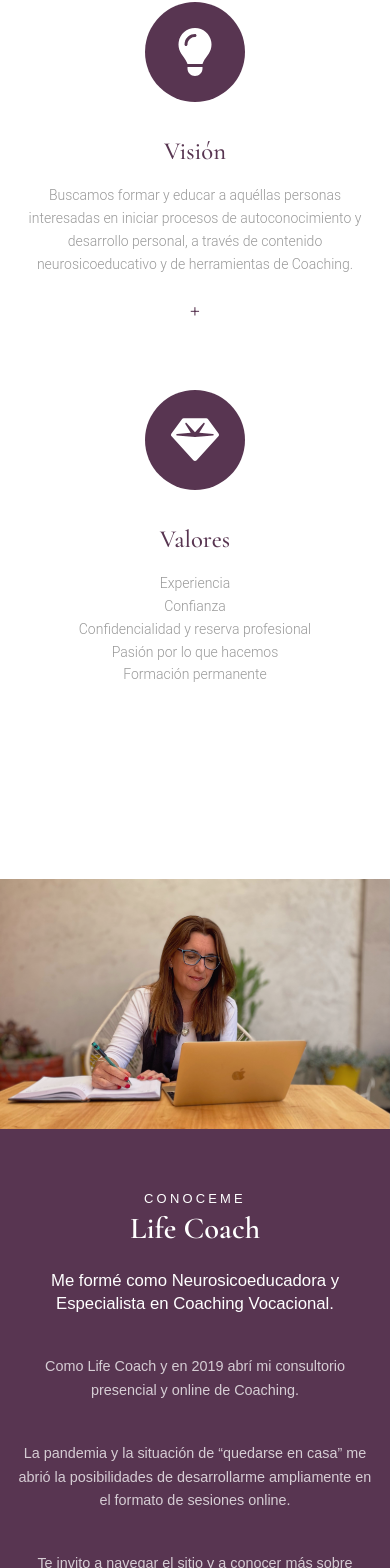
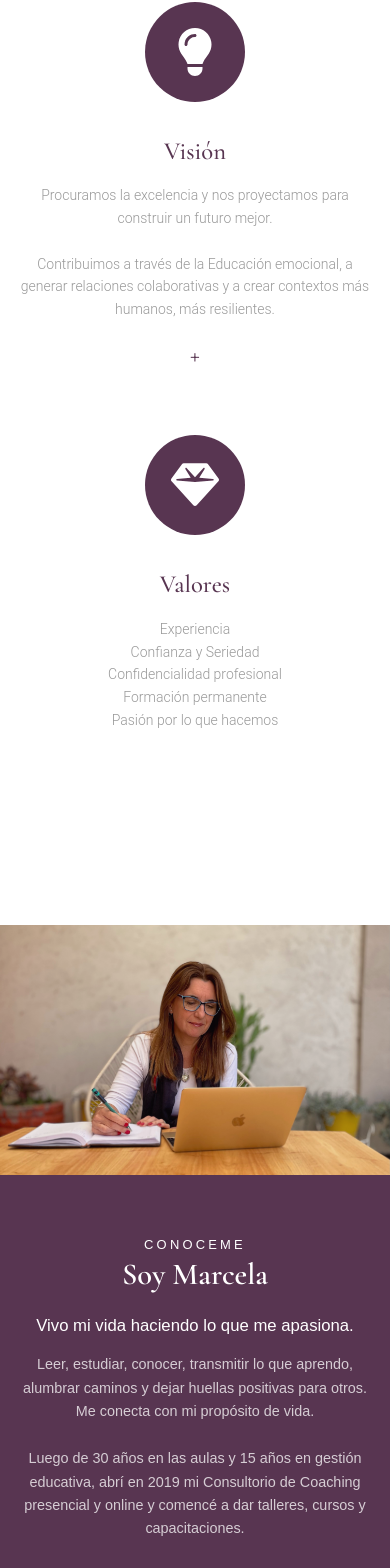
Before and after one commit to AgustinTafura/mc-coaching, a Next.js app: page / in a window 390 px wide. Shown: the part 5040-6608 px from the top of the page. Built offline with nearby package versions, Linux system fonts and the light colour scheme; a web font is replaced by a local one.

Commit message:
updates from Word info

```diff
--- a/components/BubbleContact.js
+++ b/components/BubbleContact.js
@@ -22,7 +22,7 @@ const ContactBubble = () => {
     }
   }, [])
 
-    const contactphone = 5492244445189
+    const contactphone = 5492244408516
 
   return (
     <Link id="contactBubble" className='' style={{transition: "opacity 0.8s", opacity}}
--- a/components/HomeAboutMe.js
+++ b/components/HomeAboutMe.js
@@ -22,23 +22,22 @@ const HomeAboutMe = () => {
                         <h4 className="mbr-section-subtitle align-left mbr-regular mbr-fonts-style display-44">CONOCEME</h4>
 
                         <h2 className="mbr-section-title pb-3 align-left mbr-bold mbr-fonts-style mbr-white display-22">
-                        Life Coach</h2>
-                        <p className="mbr-section-text pb-4 mbr-fonts-style align-left display-77 ">
-                            Me formé como Neurosicoeducadora y Especialista en Coaching Vocacional.
+                            Soy Marcela
+                        </h2>
+                        <p className="mbr-section-text mbr-fonts-style align-left display-77 ">
+                        Vivo mi vida haciendo lo que me apasiona.
                         </p>
-                        <p className="mbr-section-text pb-4 mbr-fonts-style align-left display-77 opacity-75 pb-md-0">
-                            Como Life Coach y en 2019 abrí mi consultorio presencial y online de Coaching.
-                        </p>
-                        <p className="mbr-section-text pb-4 mbr-fonts-style align-left display-77 opacity-75 pb-md-0 ">
-                            La pandemia y la situación de “quedarse en casa” me abrió la posibilidades de
-                            desarrollarme ampliamente en el formato de sesiones online.
-                        </p>
-                        <p className="mbr-section-text pb-4 mbr-fonts-style align-left display-77 opacity-75 pb-md-0 ">
+                        <p className="mbr-section-text pb-4 mbr-fonts-style align-left display-77 opacity-75">
+                            Leer, estudiar, conocer, transmitir lo que aprendo,  alumbrar caminos y dejar huellas positivas para otros.
+                            Me conecta con mi propósito de&nbsp;vida.
+                            <br/><br/>
+                            Luego de 30 años en las aulas y 15 años en gestión educativa, abrí en 2019 mi Consultorio de Coaching presencial y online y comencé a dar talleres, cursos y capacitaciones.
+                            <br/><br/>
+                            Me capacité en Neuropsicoeducación y en Coaching Vocacional. Actualmente estoy finalizando mi tesis para obtener el título de Especialista Universitaria en Liderazgo y Coaching.
+                            <br/><br/>
                             Te invito a navegar el sitio y a conocer más sobre nuestros servicios.
-                        </p>
-                        <p className="mbr-section-text pb-4 mbr-fonts-style align-left display-77 opacity-75 pb-md-4 ">
-                            Puedes contactarme y recibiré tus inquietudes personalmente, en un marco de absoluta reserva
-                            profesional garantizada.
+                            <br/>
+                            Puedes contactarme y recibiré tus inquietudes personalmente, en un marco de absoluta reserva profesional garantizada.
                         </p>
                         <Link href="/conoceme">
                             <a  style={{color: "white",fontWeight: "500",marginTop: "1rem"}}>Más sobre mi</a>
--- a/components/HomeServices.jsx
+++ b/components/HomeServices.jsx
@@ -239,7 +239,7 @@ const HomeServices = () => {
                         </div>
                         <div className="col-md-12 col-lg-12">
                             <div className="row justify-content-center">
-                                <div className="card p-3 col-12 col-md-6 col-lg-6">
+                                <div className="card p-3 col-12 col-lg-6">
                                     <Link href="/servicios/coaching-vocacional">
                                         <a >
                                             <div className="card-wrapper">
@@ -264,7 +264,7 @@ const HomeServices = () => {
 
 
 
-                                <div className="card p-3 col-12 col-md-6 col-lg-6">
+                                <div className="card p-3 col-12 col-lg-6">
                                     <Link href="/servicios/coaching-emprendedores">
                                         <a >
                                             <div className="card-wrapper">
@@ -338,14 +338,16 @@ const HomeServices = () => {
                                 <div className="card-box">
                                     <h4 className="card-title mbr-semibold pb-3 mbr-black mbr-fonts-style display-55">Visión</h4>
                                     <p className="card-text mbr-regular">
-                                    Buscamos formar y educar a aquéllas personas interesadas en iniciar procesos de autoconocimiento y desarrollo personal, a través de contenido neurosicoeducativo y de herramientas de Coaching.
+                                    Procuramos la excelencia y nos proyectamos para construir un futuro&nbsp;mejor.
+                                    <br/><br/>
+                                    Contribuimos a través de la Educación emocional, a generar relaciones colaborativas y a crear contextos más humanos, más&nbsp;resilientes.
                                     </p>
                                     <div className='card-text'>
-                                        <Link href="#misionCollapse">
-                                            <a data-bs-toggle="collapse" role="button" aria-expanded="false" aria-controls="misionCollapse" style={{fontWeight: "500",marginTop: "1rem"}} className= 'card-title mbr-semibold pb-3 mbr-black mbr-fonts-style display-55'>+</a>
+                                        <Link href="#visionCollapse">
+                                            <a data-bs-toggle="collapse" role="button" aria-expanded="false" aria-controls="visionCollapse" style={{fontWeight: "500",marginTop: "1rem"}} className= 'card-title mbr-semibold pb-3 mbr-black mbr-fonts-style display-55'>+</a>
                                         </Link>
                                     </div>
-                                    <div id='misionCollapse' className="card-text mbr-regular collapse">
+                                    <div id='visionCollapse' className="card-text mbr-regular collapse">
                                         <p>
                                             Impulsamos a adolescentes y jóvenes a descubrir su verdadera vocación y a conectarse con ese oficio o carrera que lo acerque a su propósito de vida.
                                         </p>
@@ -369,10 +371,10 @@ const HomeServices = () => {
                                     </h4>
                                     <ul>
                                         <li className="card-text mbr-regular">Experiencia</li>
-                                        <li className="card-text mbr-regular">Confianza</li>
-                                        <li className="card-text mbr-regular">Confidencialidad y reserva profesional</li>
+                                        <li className="card-text mbr-regular">Confianza y Seriedad</li>
+                                        <li className="card-text mbr-regular">Confidencialidad profesional</li>
+                                        <li className="card-text mbr-regular">Formación permanente</li>
                                         <li className="card-text mbr-regular">Pasión por lo que hacemos</li>
-                                        <li className="card-text mbr-regular">Formación permanente</li>
                                     </ul>
 
                                 </div>
--- a/components/Me.js
+++ b/components/Me.js
@@ -52,7 +52,7 @@ const Me = () => {
                 </div>
             </section>
 
-            <section className="content4 cid-rT0gf02Oxu" id="content4-46" style={{background: "#f6f3ee"}}>
+            <section className="content4 cid-rT0gf02Oxu" id="content4-46" style={{background: "#9e9e9e0f"}}>
                 <div className="container">
                     <div className="row justify-content-center">
                     <div className="mbr-black col-md-12 col-lg-4" style={{alignSelf: 'center'}}>
--- a/pages/_app.js
+++ b/pages/_app.js
@@ -1,4 +1,4 @@
-import { useEffect } from "react";
+import { useEffect,useState } from "react";
 import { ParallaxProvider } from 'react-scroll-parallax'
 import { config } from '@fortawesome/fontawesome-svg-core'
 import '@fortawesome/fontawesome-svg-core/styles.css'
@@ -18,13 +18,16 @@ import '../styles/spinner.scss'
 
 function MyApp({ Component, pageProps }) {
 
+  const [firstEnter, setFirstEnter] = useState(true)
+
   useEffect(()=>{
     import("bootstrap/dist/js/bootstrap.js");
+
 },[])
 
   return (
     <ParallaxProvider>
-      <Component {...pageProps} />
+      <Component {...pageProps} firstEnter={firstEnter} setFirstEnter={setFirstEnter} />
     </ParallaxProvider>
   )
 }
--- a/pages/contacto.js
+++ b/pages/contacto.js
@@ -32,9 +32,9 @@ const contacto = () => {
                                                     info@marcelacaputo.com<br/>
                                                 </a>
                                             </Link>
-                                            <Link href = "tel:+542244445189">
+                                            <Link href = "tel:+542244408516">
                                                 <a className='mbr-text  mbr-fonts-style display-77'>
-                                                    +(54) 2244 445189
+                                                    +(54) 2244 408516
                                                 </a>
                                             </Link>
                                         {/* </p> */}
--- a/pages/index.js
+++ b/pages/index.js
@@ -8,14 +8,14 @@ import HomeServices from '../components/HomeServices'
 import Frase from '../components/Frase'
 import { Spinner } from '../components/Spinner'
 
-const Index = () => {
-
+const Index = ({...pageProps}) => {
+    const {firstEnter,setFirstEnter} = pageProps
     const [loading, setLoading] = useState(true)
-
     useEffect(() => {
-
+        console.log(firstEnter)
         setTimeout(() => {
-            setLoading(false)
+            setLoading(false),
+            setFirstEnter(false)
         },  2500);
 
 
@@ -25,7 +25,7 @@ const Index = () => {
     }, [])
 
 
-    if (loading){
+    if (loading && firstEnter){
         return (
           <Spinner/>
         )
--- a/pages/servicios/coaching-vocacional.js
+++ b/pages/servicios/coaching-vocacional.js
@@ -202,7 +202,7 @@ const CoachingVocacional = (props) => {
                                                 el conocimiento y el aprendizaje
                                                 la fórmula ser-hacer- tener
                                                 <br/><br/>
-                                                Por último, el Coaching Vocacional  acompaña a las personas a reconocer su estado actual y alcanzar ese estado al que desean llegar. Si estás interesado o interesada en saber más acerca de un proceso de Coaching Vocacional que te ayude a decidir tu futuro , no dudes en contactarte por <b><a style={{textDecoration: 'none', color:'unset'}} href="https://api.whatsapp.com/send?phone=5492244445189&amp;text=Hola+Marcela%21%0A%0AMe+gustaría+recibir+información+sobre+tus+servicios.%0A%0AMuchas+gracias+🤗&amp;type=phone_number&amp;app_absent=0">whatsapp</a></b> o por <b><a style={{textDecoration: 'none', color:'unset'}} href="mailto: info@marcelacaputo.com">mail</a></b> .
+                                                Por último, el Coaching Vocacional  acompaña a las personas a reconocer su estado actual y alcanzar ese estado al que desean llegar. Si estás interesado o interesada en saber más acerca de un proceso de Coaching Vocacional que te ayude a decidir tu futuro , no dudes en contactarte por <b><a style={{textDecoration: 'none', color:'unset'}} href="https://api.whatsapp.com/send?phone=5492244408516&amp;text=Hola+Marcela%21%0A%0AMe+gustaría+recibir+información+sobre+tus+servicios.%0A%0AMuchas+gracias+🤗&amp;type=phone_number&amp;app_absent=0">whatsapp</a></b> o por <b><a style={{textDecoration: 'none', color:'unset'}} href="mailto: info@marcelacaputo.com">mail</a></b> .
                                             </p>
                                         </div>
 
```
Also changed, not shown: pages/api/hello.js (+4 -4 lines), styles/mbr-additional.css.
